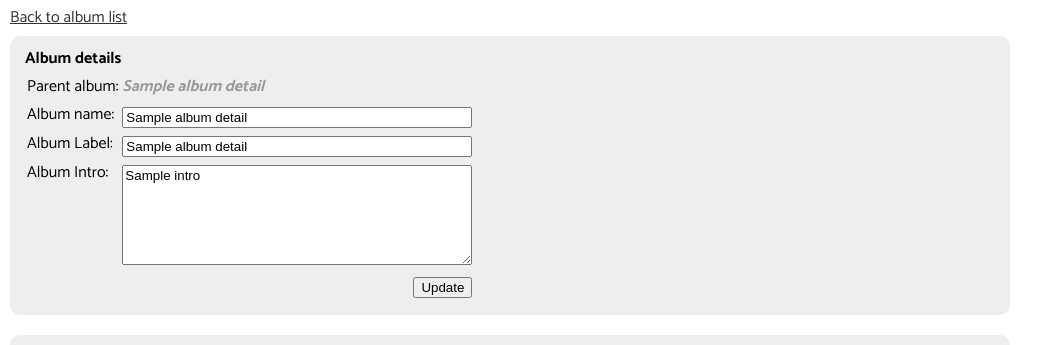
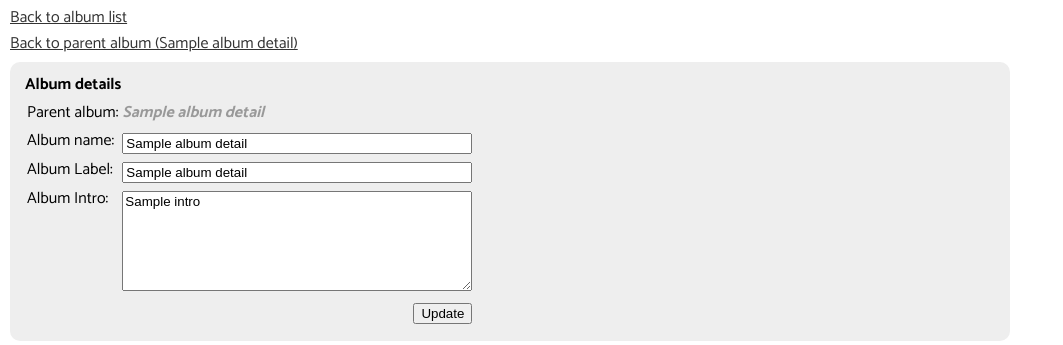
Before and after one commit to hckherbert/herbertgraphy, a CodeIgniter app: the page made by application/views/admin/album_details.php in a window 1280 px wide. Shown: the top 345 px of the page, without its empty margins (0-1063 px from the left). Run offline with CodeIgniter, Linux system fonts and the light colour scheme; the template is opened without the code that fills it: most values are stand-ins (such as "Sample title", 1, 10 or a date in 2020).

Commit message:
subalbum add merged!

```diff
--- a/application/controllers/admin/Album_control.php
+++ b/application/controllers/admin/Album_control.php
@@ -241,7 +241,6 @@ class Album_control extends CI_Controller
 		if ($data["album_details"]=== NULL)
 		{
 			show_404();
-
 		}
 
 		$this->load->view("admin/album_details", $data);
@@ -376,7 +375,7 @@ class Album_control extends CI_Controller
 		if (!empty($_FILES) && $_POST['token'] == $verifyToken && $photo_user_data )
 		{
 			$post_data_index = -1;
-			$slug_filename = "";
+			$slug_filename_only = "";
 			$desc = "";
 			$title = "";
 
--- a/application/views/admin/add_subalbum.php
+++ b/application/views/admin/add_subalbum.php
@@ -63,11 +63,11 @@
 	<div class="bg"></div>
 	<p>Ajax Response Failed</p>
 </div>
-<div class="adminMain" id="page_album_list">
+<div class="adminMain" id="page_add_subalbum">
 	<a class="menu_link" href="<?php echo site_url("admin/album_control"); ?>">Back to album list</a>
 	<a class="menu_link" href="<?php echo site_url("admin/album_control/album_details/$album_details->id"); ?>">Back to parent album (<?php echo $album_details->name; ?>)</a>
 	<div class="section" id="sectionAddAlbum">
-		<h1 class="pageHeading">Add New Album</h1>
+		<h1 class="pageHeading">Add a sub-album</h1>
 		<?php echo form_open('admin/album_control/do_add_subalbum', 'class="formInfo" id="formAddAlbum"'); ?>
 		<table>
 			<tr>
--- a/application/views/admin/album_details.php
+++ b/application/views/admin/album_details.php
@@ -67,6 +67,9 @@
 </div>
 <div class="adminMain" id="page_album_details">
 	<a class="menu_link" href="<?php echo site_url("admin/album_control"); ?>">Back to album list</a>
+	<?php if ($album_details->parentId !== NULL) { ?>
+	<a class="menu_link" href="<?php echo site_url("admin/album_control/album_details/$album_details->id"); ?>">Back to parent album (<?php echo $album_details->parentName; ?>)</a>
+	<?php } ?>
 	<div class="section">
 		<h1 class="pageHeading">Album details</h1>
 		<?php echo form_open('admin/album_control/update_album_info', 'class="formInfo" id="formUpdateAlbumInfo"'); ?>
--- a/assets/js/album_control/Album_control.js
+++ b/assets/js/album_control/Album_control.js
@@ -18,14 +18,14 @@ function Album_control(pAlbumId, pParentId)
     }
     else
     {
+        //case for adding sub album page or getting sub album details page
         if (pParentId != null && pParentId != "" && pParentId != undefined)
         {
             this.mParentId = pParentId;
-            console.log("case2");
         }
+        //case for parent album details
         else
         {
-            console.log("case3");
             this.get_sub_album_list(pAlbumId);
         }
     }
@@ -69,7 +69,7 @@ Album_control.prototype.init_upload = function()
 
     this.mErrorMsgUpload = "Upload cannot be started. Please check that: <br> - Each file is under " + _self.mFileSizeLimit + ".<br> - Each time only " + _self.mSimUploadLimit + " photos can be selected.<br>- Files are image type.<br>Also check the error notices (if any) about the input fields.";
 
-    if ($("#page_album_list").size())
+    if ($("#page_album_list").size() || $("#page_add_subalbum").size())
     {
         _uploadButtonText = "Drop files to me or click me. You can skip photos and add later.";
     }
@@ -115,7 +115,7 @@ Album_control.prototype.init_upload = function()
                 $(".uploadifive-queue-item[data-filename='" + e.target.filename + "'] .imgPreview").append("<img class='uploadImgPreview' src='" + e.target.result + "' /></p>");
             }
 
-            reader.filename = file.name
+            reader.filename = file.name;
             reader.readAsDataURL(file);
 
         },
@@ -160,7 +160,7 @@ Album_control.prototype.init_upload = function()
                 //reset isvalidateUpload
                 _self.mIsValidatedUpload = true;
 
-                if ($("#page_album_list").size())
+                if ($("#page_album_list").size() || $("#page_add_subalbum").size())
                 {
                     $("#formAddAlbum").submit();
                 }
@@ -197,7 +197,7 @@ Album_control.prototype.init_upload = function()
 
             _photo_user_data = JSON.stringify(_photo_user_data);
 
-            if ($("#page_album_list").size())
+            if ($("#page_album_list").size() || $("#page_add_subalbum").size())
             {
                 _album_label = $("#formAddAlbum").find("input[name='label']").val();
             }
@@ -243,7 +243,6 @@ Album_control.prototype.init_upload = function()
     )
 }
 
-
 Album_control.prototype.isValidUploadFileExtension = function(pFileName)
 {
     var _lastDotIndex = pFileName.lastIndexOf(".");
@@ -261,24 +260,6 @@ Album_control.prototype.isValidUploadFileExtension = function(pFileName)
     }
 
     return true;
-}
-
-Album_control.prototype.removeFailedUploads = function()
-{
-    var _self = this;
-
-    $.ajax
-    (
-        {
-            url: GLOBAL_SITE_URL + "admin/album_control/remove_failed_uploads",
-            type: "POST",
-            dataType: "json",
-            complete: function ()
-            {
-                _self.displayFail("Oops, some photos are not uploaded. Please try again.");
-            }
-        }
-    );
 }
 
 Album_control.prototype.check_is_unique_new_photo_filenames = function(pSelectorString)
@@ -383,7 +364,7 @@ Album_control.prototype.submit_handler = function()
     //Click the Add button, upload photos if any, or add direct album
     $("#sectionAddAlbum input[name='submit']").on("click", function()
     {
-        if ($("#page_album_list").size())
+        if ($("#page_album_list").size() || $("#page_add_subalbum").size())
         {
             $.ajax(
                 {
@@ -469,7 +450,6 @@ Album_control.prototype.submit_handler = function()
                     _confirmDelMsg = "Confirm delete the selected album(s)? Note that sub-album(s) will be deleted also";
                 }
 
-
                 if (confirm(_confirmDelMsg))
                 {
                     _isConfirmUpdate = true;
@@ -496,8 +476,7 @@ Album_control.prototype.submit_handler = function()
                             {
                                 _self.refresh_album_list_on_updated();
                             }
-
-                            _self.displaySuccess("Operation is executed successfully.");
+                            _self.displaySuccess("Operation is executed successfully.", "_self");
                         },
                         error: function (jqxhr, status)
                         {
@@ -509,7 +488,7 @@ Album_control.prototype.submit_handler = function()
         }
     );
 
-    $("#formAddAlbum, #formAddSubAlbum").on
+    $("#formAddAlbum").on
     (
         "submit",
         function(pEvent)
@@ -530,9 +509,17 @@ Album_control.prototype.submit_handler = function()
                     {
                         if (pData["successcode"] && pData["successcode"] == 1)
                         {
-                            _self.displaySuccess("Album is added successfully.");
-                            _formInstance.find(".error").empty();
-                            _self.append_added_parent_album_record(pData["response"]["insert_id"], _formId);
+                            if ($("#page_album_list").size())
+                            {
+                                _self.displaySuccess("Album is added successfully.");
+                                _formInstance.find(".error").empty();
+                                _self.append_added_parent_album_record(pData["response"]["insert_id"], _formId);
+                            }
+                            else if ($("#page_add_subalbum").size())
+                            {
+                                var _location = GLOBAL_SITE_URL + "admin/album_control/album_details/" + pData["response"]["insert_id"];
+                                _self.displaySuccess("Album is added successfully.", _location);
+                            }
 
                         }
                     },
@@ -986,8 +973,6 @@ Album_control.prototype.displayFail = function(pMsg)
     }, 200);
 }
 
-
-
 Album_control.prototype.onAjaxFailDisplayTransEnd = function()
 {
     if ($(".ajaxFailDisplay").hasClass("fadeIn"))
```
Also changed, not shown: application/models/Album_model.php (+13 -3 lines).
